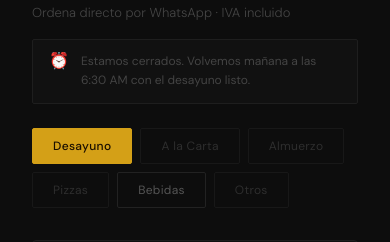
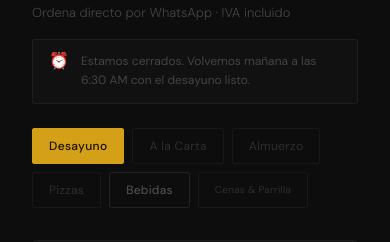
Before and after one commit to felipeandresjimenezsuarez-gif/macaregua-web, a Next.js app: page / in a window 390 px wide. Shown: the part 980-1222 px from the top of the page. Built offline with nearby package versions, Linux system fonts and the light colour scheme.

Commit message:
Branding: Final rename to CENAS & PARRILLA and mobile UI polish

```diff
--- a/src/components/MenuSection.tsx
+++ b/src/components/MenuSection.tsx
@@ -109,8 +109,8 @@ const OTROS = [
   { name: 'Papa Francesa con Queso y Tocineta', price: '$14.000', base: 'Porción',             extras: [],                                                              img: '/images/foto-papa-francesa-tocineta-queso.jpg' },
 ]
 
-const TABS = ['Desayuno', 'A la Carta', 'Almuerzo', 'Pizzas', 'Bebidas', 'Otros']
-const TAB_HASHES = ['desayuno', 'acarta', 'almuerzo', 'pizzas', 'bebidas', 'otros']
+const TABS = ['Desayuno', 'A la Carta', 'Almuerzo', 'Pizzas', 'Bebidas', 'Cenas & Parrilla']
+const TAB_HASHES = ['desayuno', 'acarta', 'almuerzo', 'pizzas', 'bebidas', 'cenas']
 
 // ─── Lógica de horario ─────────────────────────────────────────────────────────
 // Horario real: 6:30 AM – 10:30 PM
@@ -128,7 +128,7 @@ function getTimeSlot(): TimeSlot {
   return 'dinner'
 }
 
-// 0=Desayuno 1=ACarta 2=Almuerzo 3=Pizzas 4=Bebidas 5=Otros
+// 0=Desayuno 1=ACarta 2=Almuerzo 3=Pizzas 4=Bebidas 5=CenasParrilla
 function isTabAvailable(tabIndex: number, slot: TimeSlot): boolean {
   if (tabIndex === 4) return true                       // Bebidas — siempre
   if (slot === 'closed')    return false
@@ -153,7 +153,7 @@ function getBannerInfo(slot: TimeSlot): BannerInfo {
   }
   if (slot === 'lunch') return {
     emoji: '🍽️',
-    text: 'Almuerzos, Pizzas y Otros disponibles ahora. Los Almuerzos se sirven hasta las 2:00 PM.',
+    text: 'Almuerzos, Pizzas y Cenas & Parrilla disponibles ahora. Los Almuerzos se sirven hasta las 2:00 PM.',
     style: 'green',
   }
   if (slot === 'dinner') return {
@@ -324,7 +324,9 @@ export default function MenuSection() {
             <button
               key={t}
               onClick={() => handleTabClick(i)}
-              className={`cursor-pointer text-[12px] px-5 py-2 rounded-sm border tracking-wide transition-all duration-200 ${
+              className={`cursor-pointer px-4 py-2 rounded-sm border tracking-wide transition-all duration-200 ${
+                t === 'Cenas & Parrilla' ? 'text-[10px]' : 'text-[12px]'
+              } ${
                 active === i
                   ? 'bg-[#D4A017] text-[#1a0f00] border-[#D4A017] font-medium'
                   : available
@@ -483,20 +485,20 @@ export default function MenuSection() {
         </div>
       )}
 
-      {/* ── OTROS ── */}
+      {/* ── CENAS & PARRILLA ── */}
       {active === 5 && (
         <div>
           {!isTabAvailable(5, slot) && (
             <div className="flex items-center gap-2 bg-[#111] border border-[#1e1e1e] rounded px-4 py-3 mb-4 text-[12px] text-[#444]">
               <span>⏰</span>
-              <span>No disponible por ahora — Pinchos, hamburguesas y más están disponibles desde las 11:30 AM</span>
+              <span>No disponible por ahora — Cenas & Parrilla disponibles desde las 11:30 AM</span>
             </div>
           )}
           <div className={isTabAvailable(5, slot) ? '' : 'opacity-70 pointer-events-none select-none'}>
           <div className="flex gap-3 items-start bg-[#111] border border-[#1e1e1e] rounded p-4 mb-6">
             <div className="w-2 h-2 rounded-full bg-[#D4A017] mt-1 flex-shrink-0" />
             <p className="text-[12px] font-light text-[#555] leading-relaxed">
-              <span className="text-[#D4A017] font-normal">Pinchos, picadas, hamburguesas y más.</span>{' '}
+              <span className="text-[#D4A017] font-normal">Cenas & Parrilla — pinchos, picadas, hamburguesas y más.</span>{' '}
               Perfectos para compartir o disfrutar solos. Confirmá ingredientes por WhatsApp.
             </p>
           </div>
```
